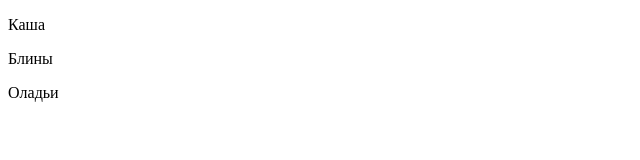
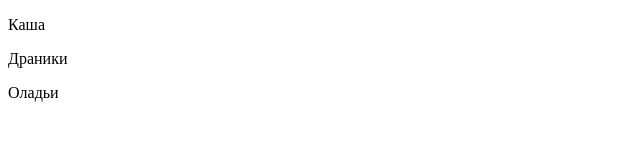
Before and after one commit to DaniilHadyevR/recipe-book, a plain HTML site: page index.html in a window 1280 px wide. Shown: the full height of the page, 0-640 px from the left. Drawn offline with Linux system fonts and the light colour scheme.

```diff
--- a/index.html
+++ b/index.html
@@ -6,7 +6,7 @@
 </head>
 <body>
     <p>Каша</p>
-    <p>Блины</p>
+    <p>Драники</p>
     <p>Оладьи</p>
 </body>
 </html>
```
